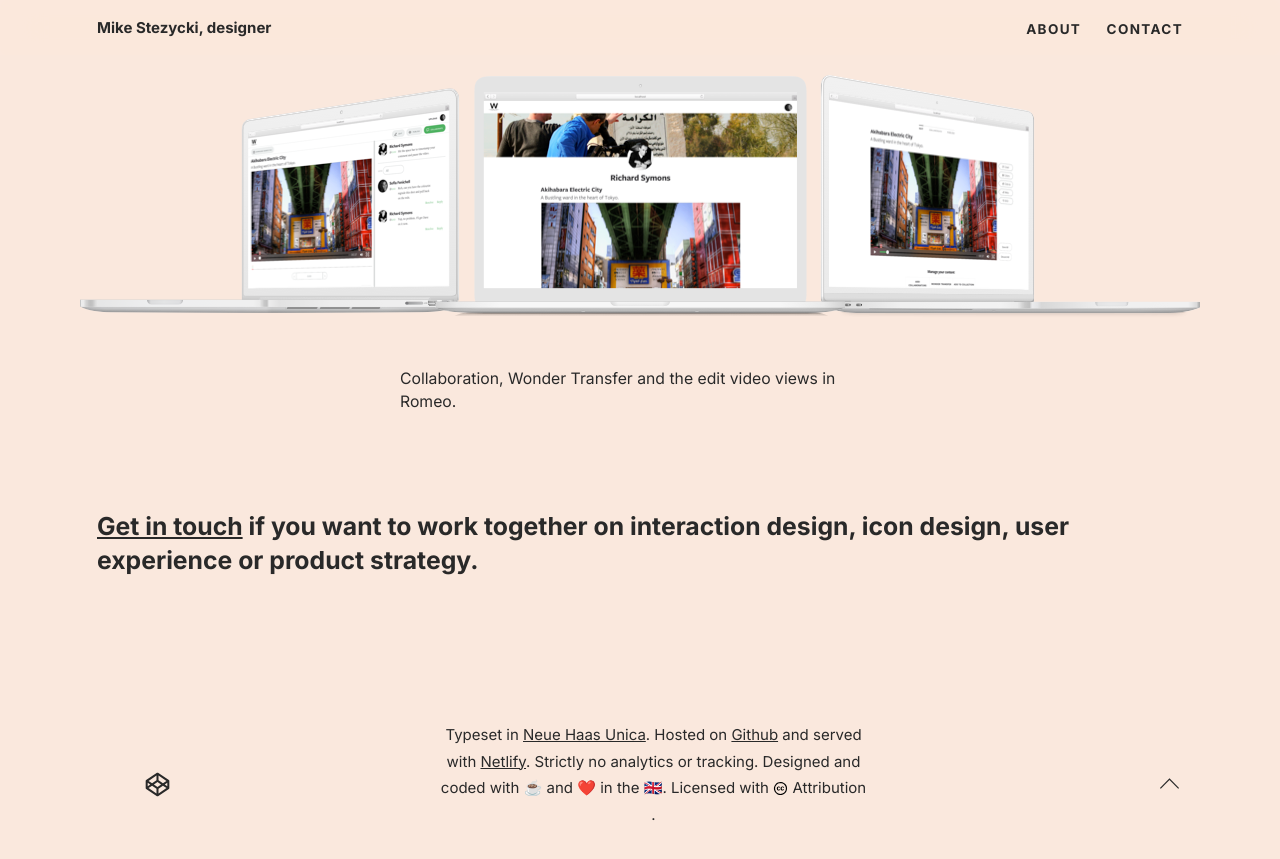
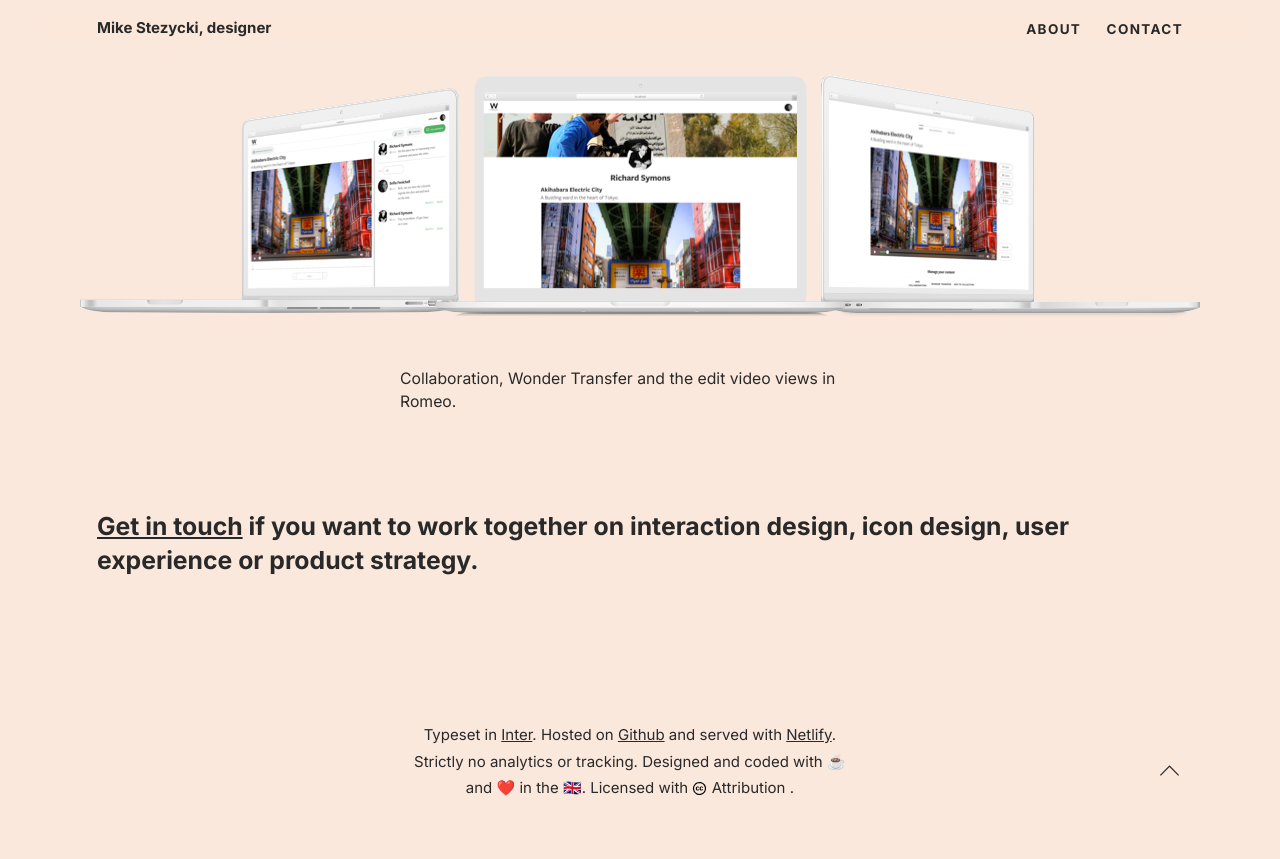
Before and after one commit to mr-stezz/mr-stezz.github.io, a Jekyll site: the page built from index.html, in a window 1280 px wide and 900 px high, scrolled down 9000 px. Shown: the top 859 px of the window. Built offline with Jekyll 4.4.1, drawn with Linux system fonts in a browser that asks for light colours.

Commit message:
Update footer

```diff
--- a/_includes/_structure.page-footer.html
+++ b/_includes/_structure.page-footer.html
@@ -1,10 +1,7 @@
-<footer class="page-footer" role="contentinfo">
-  <nav class="wrapper">
-    <a href="/cv" rel="noreferrer" class="nav-link" target="_blank" title="Read my résumé"><span class="visually-hidden">Read my résumé.</span><svg class="icon  icon--large" aria-hidden="true" role="img"><use xmlns:xlink="http://www.w3.org/1999/xlink" xlink:href="#cv"></use></svg></a>
-    <a href="https://codepen.io/mr-stezz/" rel="noreferrer" class="nav-link" target="_blank"><span class="visually-hidden">Have a look at my code scrapbook on Codepen.</span><svg class="icon  icon--large" aria-hidden="true" role="img"><use xmlns:xlink="http://www.w3.org/1999/xlink" xlink:href="#codepen"></use></svg></a>
-    <p class="text-col t--center u--p-right u--p-left">
-      <small>Typeset in <a href="https://www.monotype.com/fonts/neue-haas-unica">Neue Haas Unica</a>. Hosted on <a href="https://github.com/mr-stezz/mr-stezz.github.io">Github</a> and served with <a href="https://www.netlify.com/">Netlify</a>. Strictly no analytics or tracking. Designed and coded with <span role="img" title="Coffee" aria-label="Coffee" tabindex="0">☕️</span> and <span role="img" title="Love" aria-label="Red Heart" tabindex="0">❤️</span> in the <span role="img" title="United Kingdom" aria-label="Union Jack Flag" tabindex="0">🇬🇧</span>. Licensed with <span class="visually-hidden">Creative Commons</span><span title="Creative Commons"><svg class="icon icon--natural icon-fill--natural" aria-hidden="true" role="img"><use xmlns:xlink="http://www.w3.org/1999/xlink" xlink:href="#cc"></use></svg></span> Attribution <span id="year"></span>.</small>
-    </p>
-    <a href="#js-top-of-page" class="nav-link nav-link-top" data-scroll><span class="visually-hidden">Return to the top of the page.</span><svg class="icon  icon--large" aria-hidden="true" role="img"><use xmlns:xlink="http://www.w3.org/1999/xlink" xlink:href="#caret-up"></use></svg></a>
+<footer class="page-footer">
+  <nav class="wrapper" aria-label="Footer links">
+    <a href="https://codepen.io/mr-stezz/full/PLKGEG" rel="noreferrer" class="nav-link" target="_blank" title="Read my résumé" aria-label="Résumé (Opens in new tab)"><span class="visually-hidden">Read my résumé.</span><svg class="icon  icon--large" aria-hidden="true" role="img"><use xmlns:xlink="http://www.w3.org/1999/xlink" xlink:href="#cv"></use></svg></a>
+    <p class="text-col t--center u--p-right u--p-left"><small>Typeset in <a href="https://rsms.me/inter/">Inter</a>. Hosted on <a href="https://github.com/mr-stezz/mr-stezz.github.io">Github</a> and served with <a href="https://www.netlify.com/">Netlify</a>. Strictly no analytics or tracking. Designed and coded with <span role="img" title="Coffee" aria-label="Coffee">☕️</span> and <span role="img" title="Love" aria-label="Red Heart">❤️</span> in the <span role="img" title="United Kingdom" aria-label="Union Jack Flag">🇬🇧</span>. Licensed with <span class="visually-hidden">Creative Commons</span><span title="Creative Commons"><svg class="icon icon--natural icon-fill--natural" aria-hidden="true" role="img"><use xmlns:xlink="http://www.w3.org/1999/xlink" xlink:href="#cc"></use></svg></span> Attribution <span id="year"></span>.</small></p>
+    <a href="#js-top-of-page" class="nav-link nav-link-top" data-scroll title="Back to the top of the page"><span class="visually-hidden">Return to the top of the page.</span><svg class="icon  icon--large" aria-hidden="true" role="img"><use xmlns:xlink="http://www.w3.org/1999/xlink" xlink:href="#caret-up"></use></svg></a>
   </nav>
 </footer>
```
